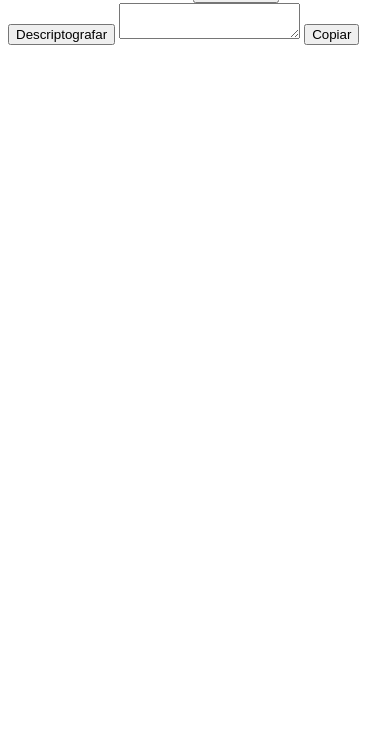
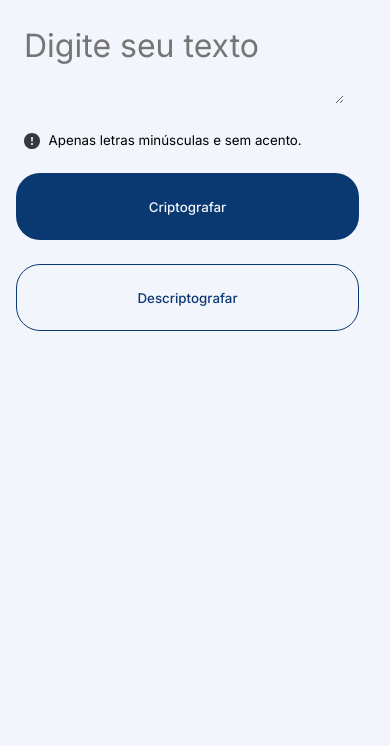
Before and after one commit to p-lacerda/encrypt-code, a website: page index.html in a window 390 px wide. Shown: the part 98-844 px from the top of the page. Drawn offline with Linux system fonts and the light colour scheme.

Commit message:
start css mobile first

```diff
--- a/index.html
+++ b/index.html
@@ -4,16 +4,23 @@
   <meta charset="UTF-8">
   <meta http-equiv="X-UA-Compatible" content="IE=edge">
   <meta name="viewport" content="width=device-width, initial-scale=1.0">
-  <title>Encrypt</title>
+  <title>encrypt.all</title>
+  <link rel="stylesheet" href="style.css">
 </head>
 <body>
-  <header>
-    <h3>Encrypt</h3>
+  <header id="head">
+    <img src="./Vector.svg" />
   </header>
   <main>
-      <textarea id="campo-texto"></textarea>
+      <textarea id="campo-texto" placeholder="Digite seu texto"></textarea>
+      <label id="warning">
+        <img src="./Warning.svg" alt="">
+        Apenas letras minúsculas e sem acento.
+      </label>
+      <div class="buttons">
       <button id="encryptButton">Criptografar</button>
       <button id="decryptButton">Descriptografar</button>
+      </div>
     <label>
       <textarea id="result"></textarea>
       <button id="copy">Copiar</button>
--- a/script.js
+++ b/script.js
@@ -1,9 +1,11 @@
 const inputTexto = document.querySelector('#campo-texto');
 const inputResultado = document.querySelector('#result');
 const decryptButton = document.querySelector('#decryptButton');
+const copyButton = document.querySelector('#copy');
 const encryptButton = document.querySelector('#encryptButton');
 encryptButton.addEventListener('click', clickEncrypt);
 decryptButton.addEventListener('click', clickDecrypt);
+copyButton.addEventListener('click', clickCopy);
 
 let chars = {
   'a': 'ai',
@@ -50,3 +52,9 @@ let invertedChars = {
     inputResultado.value = encrypt(saveInput);
     inputTexto.value = '';
   }
+
+  function clickCopy () {
+    inputResultado.select();
+    inputResultado.setSelectionRange(0, 99999);
+    navigator.clipboard.writeText(inputResultado.value);
+  }
--- /dev/null
+++ b/style.css
@@ -0,0 +1,101 @@
+@import url('https://fonts.googleapis.com/css2?family=Inter:wght@200;300;400;500;600;700&display=swap');
+
+* {
+    padding:0;
+    margin:0;
+    vertical-align:baseline;
+    list-style:none;
+    border:0;
+    background-color: #F3F5FC;
+    font-family: 'Inter', sans-serif;
+    }
+
+#head {
+    margin: 1.5rem;
+}
+
+#campo-texto {
+    margin-top: 1.5rem;
+    margin-left: 1.5rem;
+    width: 20rem;
+    height: auto;
+    font-size: xx-large;
+    font-family: 'Inter', sans-serif;
+    color: rgba(10, 56, 113, 1);
+    outline: none;
+    overflow: hidden;
+}
+
+#warning {
+    display: inline-block;
+    margin-top: 1.5rem;
+    font-size: smaller;
+    margin-left: 1.5rem;
+
+}
+
+#warning img {
+    vertical-align: middle;
+    margin-right: .3rem;
+
+}
+
+#encryptButton {
+    padding: 24px;
+
+    position: static;
+    width: 343px;
+    height: 67px;
+
+    /* Dark blue/dark-blue-300 */
+    background: #0A3871;
+    color: #F3F5FC;
+    border-radius: 24px;
+
+    /* Inside auto layout */
+    flex: none;
+    order: 0;
+    align-self: stretch;
+    margin: 24px 0px;
+
+    font-weight: 500;
+    text-align: center;
+}
+
+#decryptButton {
+/* Button */
+
+/* Auto layout */
+
+padding: 24px;
+
+position: static;
+width: 343px;
+height: 67px;
+left: 0px;
+top: 91px;
+
+/* Dark blue/dark-blue-300 */
+border: 1px solid #0A3871;
+color: #0A3871;
+box-sizing: border-box;
+border-radius: 24px;
+
+/* Inside auto layout */
+flex: none;
+order: 1;
+align-self: stretch;
+flex-grow: 0;
+font-weight: 500;
+
+}
+
+.buttons {
+/* Auto layout */
+display: flex;
+flex-direction: column;
+align-items: flex-start;
+padding: 0px;
+position: absolute;
+left: 16px;
+}
```
Also changed, not shown: Vector.svg (added), Warning.svg (added).
